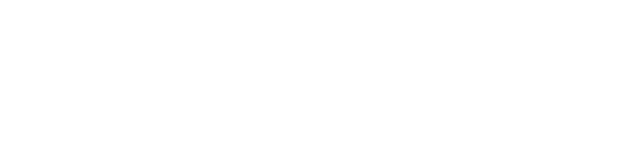
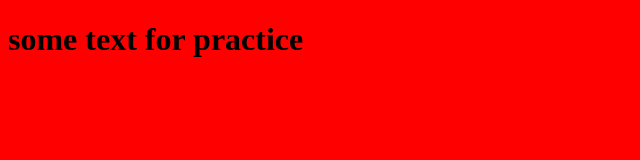
Before and after one commit to carlozaul25/practice-class, a plain HTML site: page index.html in a window 1280 px wide. Shown: the whole page, without its empty margins (0-640 px from the left). Drawn offline with Linux system fonts and the light colour scheme.

Commit message:
html-backcolor

```diff
--- a/index.css
+++ b/index.css
@@ -0,0 +1,3 @@
+body {
+	background-color: red;
+}
--- a/index.html
+++ b/index.html
@@ -6,5 +6,7 @@
 </head>
 <body>
 
+	<h1>some text for practice </h1>
+
 </body>
 </html>
```
